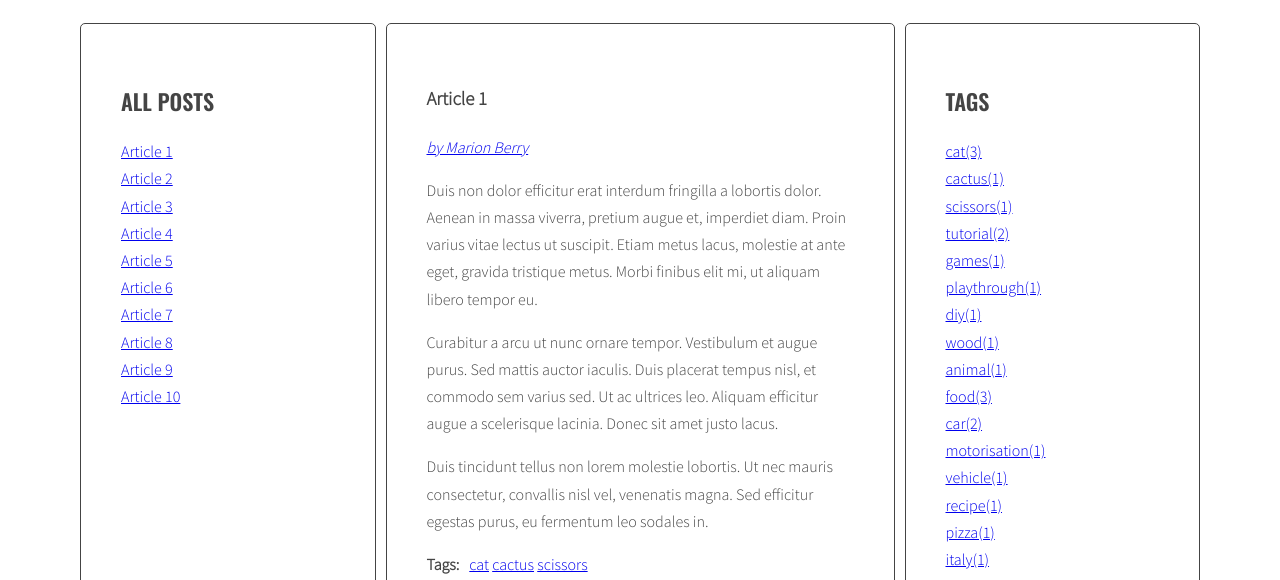
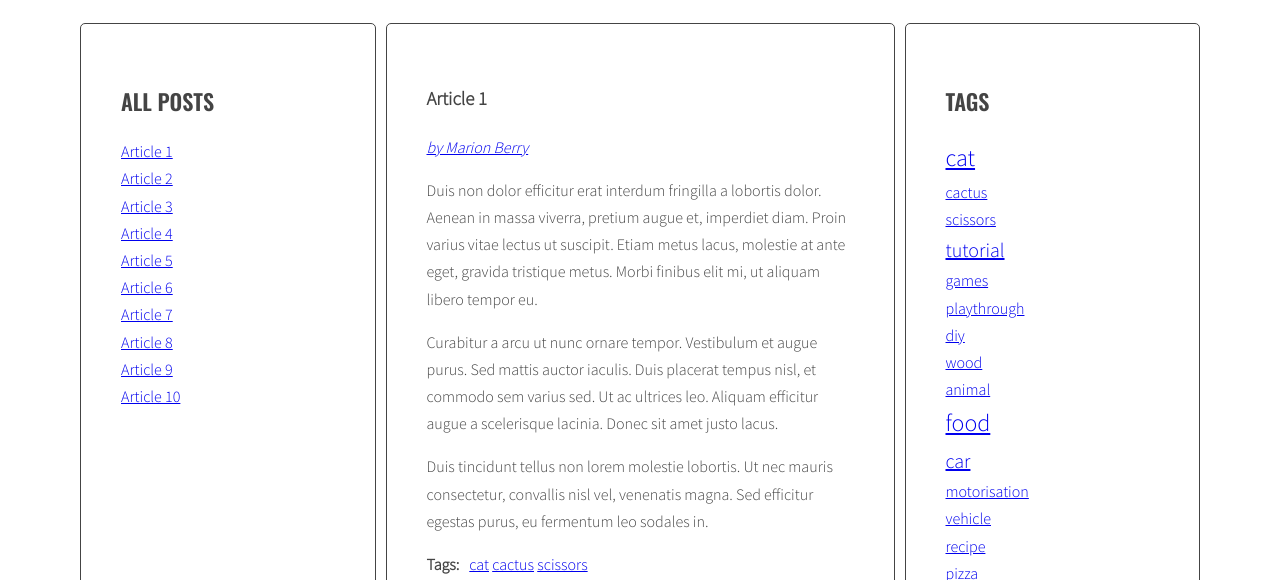
Before and after one commit to JLasek-git/javascript-blog, a website: page index.html in a window 1280 px wide. Shown: the part 220-800 px from the top of the page. Drawn offline with nearby package versions, Linux system fonts and the light colour scheme.

Commit message:
Add tag cloud for tags list

```diff
--- a/js/script.js
+++ b/js/script.js
@@ -5,7 +5,9 @@
   optTitleListSelector = '.titles',
   optArticleTagSelector = '.post-tags .list',
   optArticleAuthorSelector = '.post .post-author',
-  optTagListSelector = '.tags.list';
+  optTagListSelector = '.tags.list',
+  optCloudClassCount = 5,
+  optCloudClassPrefix = 'tag-size-';
 
 
 
@@ -78,19 +80,29 @@
 generateTitleLinks();
 
 function calculateTagsParams(tags) {
+
+  /* NEW object that contains max and min tag apperance*/
   const params = {
     max: 0,
     min: 999999
-  }
+  };
 
+  /* Choosing max and min tag apperances */
   for(let tag in tags){
     console.log(tag + ' is used ' + tags[tag] + ' times');
     params.max = Math.max(tags[tag], params.max);
     params.min = Math.min(tags[tag], params.min);
   }
 
-  console.log(params);
   return params;
+}
+
+function calculateTagClass(count, params){
+  const normalizedCount =  count - params.min;
+  const normalizedMax = params.max - params.min;
+  const percentage = normalizedCount / normalizedMax;
+  const classNumber = Math.floor(percentage * (optCloudClassCount - 1) + 1);
+  return classNumber;
 }
 
 function generateTags(){
@@ -150,7 +162,7 @@
   /* START LOOP: for each tag in all tags */
   for(let tag in allTags){
   /* generate code of a link and add it to allTagsHTML */
-    allTagsHTML+='<li><a href="#tag-' + tag + '">'+ tag + '(' + allTags[tag] + ')</a></li> ';
+    allTagsHTML+='<li><a href="#tag-' + tag + '" class ="'+ optCloudClassPrefix + calculateTagClass(allTags[tag], tagsParams) +'">'+ tag + '</a></li> ';
   /* END LOOP: for each tag in allTags */
   }
   /* add html from allTagsHTML to tagList */
@@ -194,11 +206,16 @@
 function addClickListenersToTags(){
   /* find all links to tags */
   const tagLinks = document.querySelectorAll('.post-tags a');
+  const tagList = document.querySelectorAll('.tags.list a');
   /* START LOOP: for each link */
   for(let tagLink of tagLinks){
   /* add tagClickHandler as event listener for that link */
     tagLink.addEventListener('click', tagClickHandler);
   /* END LOOP: for each link */
+  }
+
+  for(let tagLink of tagList){
+    tagLink.addEventListener('click', tagClickHandler );
   }
 }
 
--- a/sass/style.scss
+++ b/sass/style.scss
@@ -122,3 +122,25 @@
     margin: 0 10px 0 0;
   }
 }
+
+/* Tags list */
+
+.tag-size-1 {
+  font-size: 16px;
+}
+
+.tag-size-2 {
+  font-size: 18px;
+}
+
+.tag-size-3 {
+  font-size: 20px;
+}
+
+.tag-size-4 {
+  font-size: 22px;
+}
+
+.tag-size-5 {
+  font-size: 24px;
+}
```
Also changed, not shown: css/style.css, 1 other file.
